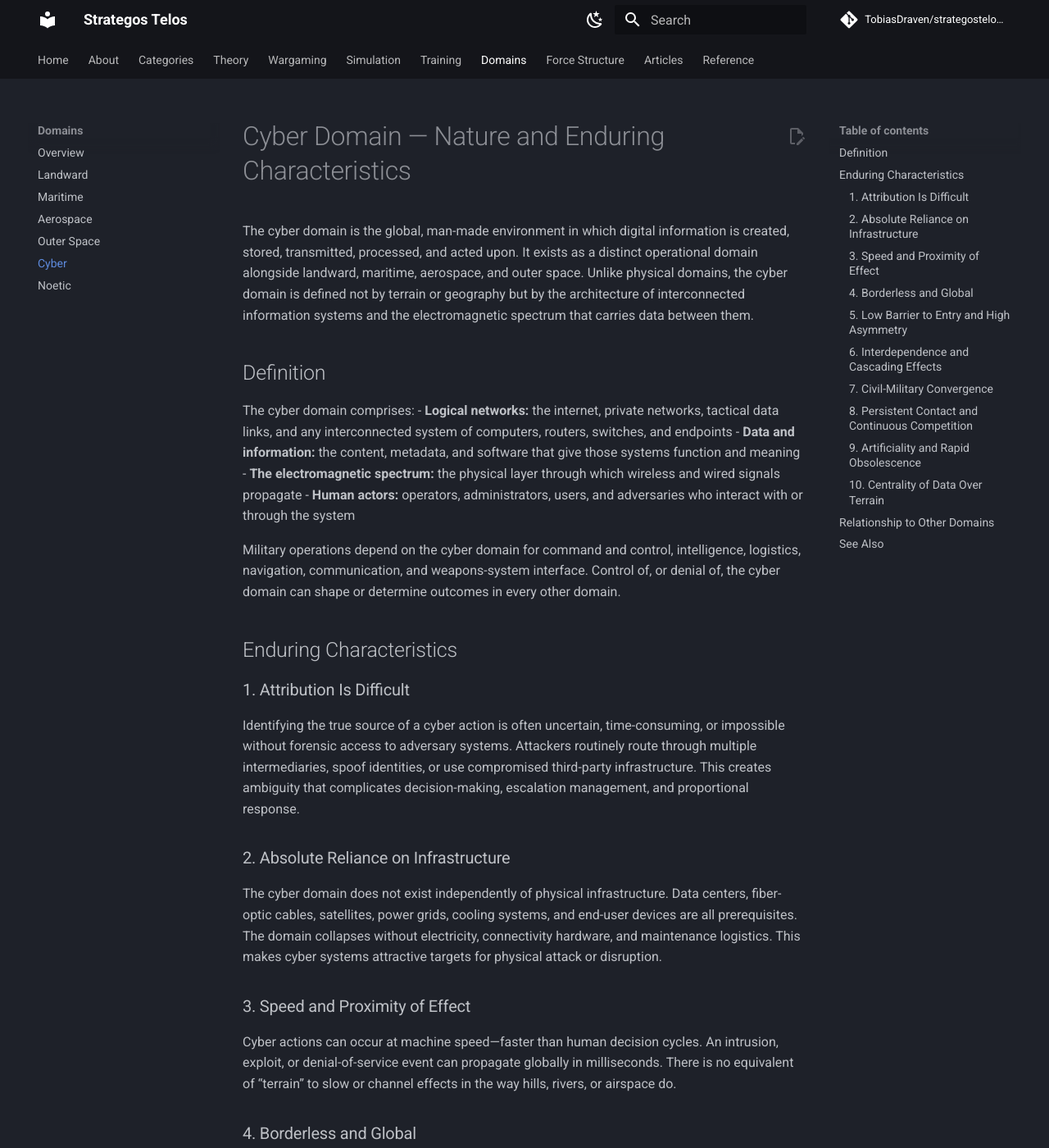
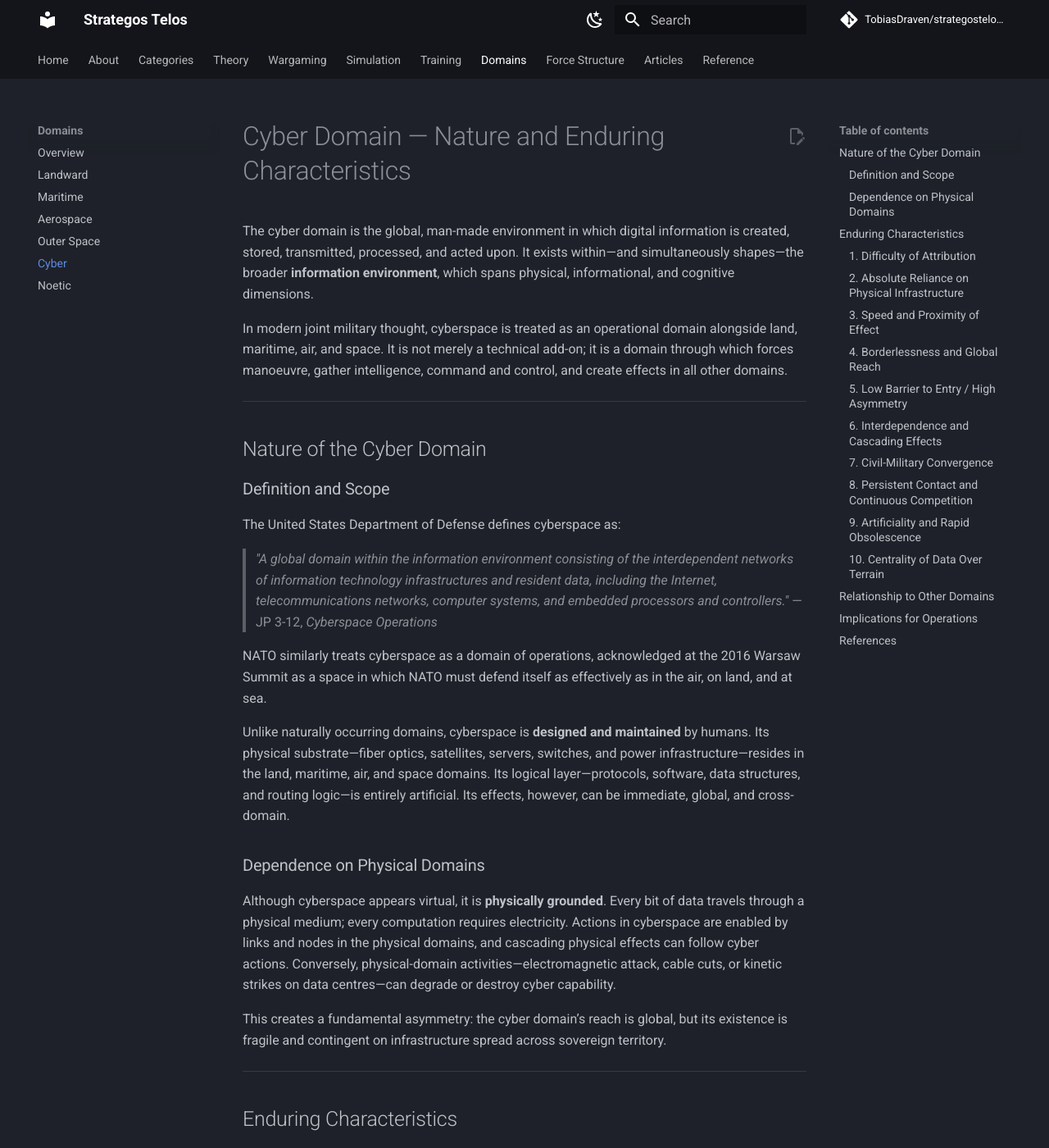
Before and after one commit to TobiasDraven/strategostelos-wiki, an MkDocs documentation site: the page built from docs/domains/cyber.md, in a window 1280 px wide and 1400 px high. Shown: the whole window at 82% size. Built offline with MkDocs 1.6.1 and Material for MkDocs 9.7.7, drawn with Linux system fonts in a browser that asks for light colours; comment, search, counter and statistics services are not loaded; some of the changed text lies outside the part shown.

Commit message:
Rewrite Cyber Domain page with sourced, academic rigor

```diff
--- a/docs/domains/cyber.md
+++ b/docs/domains/cyber.md
@@ -1,69 +1,113 @@
 # Cyber Domain — Nature and Enduring Characteristics
 
-The cyber domain is the global, man-made environment in which digital information is created, stored, transmitted, processed, and acted upon. It exists as a distinct operational domain alongside landward, maritime, aerospace, and outer space. Unlike physical domains, the cyber domain is defined not by terrain or geography but by the architecture of interconnected information systems and the electromagnetic spectrum that carries data between them.
+The cyber domain is the global, man-made environment in which digital information is created, stored, transmitted, processed, and acted upon. It exists within—and simultaneously shapes—the broader **information environment**, which spans physical, informational, and cognitive dimensions.
 
-## Definition
+In modern joint military thought, cyberspace is treated as an operational domain alongside land, maritime, air, and space. It is not merely a technical add-on; it is a domain through which forces manoeuvre, gather intelligence, command and control, and create effects in all other domains.
 
-The cyber domain comprises:
-- **Logical networks:** the internet, private networks, tactical data links, and any interconnected system of computers, routers, switches, and endpoints
-- **Data and information:** the content, metadata, and software that give those systems function and meaning
-- **The electromagnetic spectrum:** the physical layer through which wireless and wired signals propagate
-- **Human actors:** operators, administrators, users, and adversaries who interact with or through the system
+---
 
-Military operations depend on the cyber domain for command and control, intelligence, logistics, navigation, communication, and weapons-system interface. Control of, or denial of, the cyber domain can shape or determine outcomes in every other domain.
+## Nature of the Cyber Domain
+
+### Definition and Scope
+
+The United States Department of Defense defines cyberspace as:
+
+> *"A global domain within the information environment consisting of the interdependent networks of information technology infrastructures and resident data, including the Internet, telecommunications networks, computer systems, and embedded processors and controllers."*
+> — JP 3-12, *Cyberspace Operations*
+
+NATO similarly treats cyberspace as a domain of operations, acknowledged at the 2016 Warsaw Summit as a space in which NATO must defend itself as effectively as in the air, on land, and at sea.
+
+Unlike naturally occurring domains, cyberspace is **designed and maintained** by humans. Its physical substrate—fiber optics, satellites, servers, switches, and power infrastructure—resides in the land, maritime, air, and space domains. Its logical layer—protocols, software, data structures, and routing logic—is entirely artificial. Its effects, however, can be immediate, global, and cross-domain.
+
+### Dependence on Physical Domains
+
+Although cyberspace appears virtual, it is **physically grounded**. Every bit of data travels through a physical medium; every computation requires electricity. Actions in cyberspace are enabled by links and nodes in the physical domains, and cascading physical effects can follow cyber actions. Conversely, physical-domain activities—electromagnetic attack, cable cuts, or kinetic strikes on data centres—can degrade or destroy cyber capability.
+
+This creates a fundamental asymmetry: the cyber domain’s reach is global, but its existence is fragile and contingent on infrastructure spread across sovereign territory.
+
+---
 
 ## Enduring Characteristics
 
-### 1. Attribution Is Difficult
+The following characteristics are repeatedly identified in open military doctrine and academic literature as defining features of the cyber domain.
 
-Identifying the true source of a cyber action is often uncertain, time-consuming, or impossible without forensic access to adversary systems. Attackers routinely route through multiple intermediaries, spoof identities, or use compromised third-party infrastructure. This creates ambiguity that complicates decision-making, escalation management, and proportional response.
+### 1. Difficulty of Attribution
 
-### 2. Absolute Reliance on Infrastructure
+Attributing cyber actions to a specific actor—state, non-state, or individual—is one of the most persistent challenges of the domain. Technical barriers include anonymising infrastructure, routing through multiple jurisdictions, and the use of false flags. Political barriers include deliberate denial, plausible pretext, and the absence of an international consensus on evidentiary standards.
 
-The cyber domain does not exist independently of physical infrastructure. Data centers, fiber-optic cables, satellites, power grids, cooling systems, and end-user devices are all prerequisites. The domain collapses without electricity, connectivity hardware, and maintenance logistics. This makes cyber systems attractive targets for physical attack or disruption.
+> *"The attribution problem is a result of the logical distances between locations... as well as the massive scale of the cyber domain that makes it difficult to identify exactly where any action originated."*
+> — RAND Corporation
+
+This uncertainty complicates deterrence, retaliation, and legal accountability.
+
+### 2. Absolute Reliance on Physical Infrastructure
+
+Cyberspace has no independent physical existence. It depends on electricity, cooling, cabling, satellites, and hardware—all of which are vulnerable to physical disruption. Power loss, cable cuts, or kinetic strikes on key nodes can render vast virtual spaces unusable. This makes cyber capabilities both powerful and fragile.
 
 ### 3. Speed and Proximity of Effect
 
-Cyber actions can occur at machine speed—faster than human decision cycles. An intrusion, exploit, or denial-of-service event can propagate globally in milliseconds. There is no equivalent of “terrain” to slow or channel effects in the way hills, rivers, or airspace do.
+Cyber actions can occur at machine speed, compressing decision cycles that once took hours or days into milliseconds. Effects can be felt near-instantly across continents. At the same time, access to a target is often built weeks or months in advance, meaning operational timelines can be long even when effects are immediate.
 
-### 4. Borderless and Global
+### 4. Borderlessness and Global Reach
 
-Data and signals ignore national boundaries, sovereign airspace, and traditional zones of control. A packet may transit multiple jurisdictions in a single trip. This makes unilateral control impractical and cooperation or norms essential for stability.
+Cyberspace does not respect national boundaries. Data packets traverse multiple sovereign jurisdictions in seconds. An adversary can project effects into a target’s networks without ever crossing a physical border. This undermines traditional territorial defence models and complicates rules of engagement, jurisdiction, and escalation.
 
-### 5. Low Barrier to Entry and High Asymmetry
+### 5. Low Barrier to Entry / High Asymmetry
 
-Sophisticated capabilities can be developed or acquired at relatively low cost compared with conventional weapons systems. A skilled individual or small group can achieve effects historically associated with nation-state military forces. This democratizes access to disruptive capability and expands the field of potential adversaries.
+The tools, skills, and software needed to conduct cyber operations are increasingly accessible. A sophisticated malware capability can be developed by a small team, or even an individual, at relatively low cost. This allows weaker actors to punch far above their conventional weight against digitally dependent militaries and societies.
 
 ### 6. Interdependence and Cascading Effects
 
-Civilian and military networks are deeply intertwined. Power utilities, financial systems, transport networks, and healthcare systems all rely on cyber infrastructure. An attack on one node can cascade across sectors and domains. This creates both vulnerability and a need for whole-of-society approaches to defense.
+Modern military and civilian systems are deeply interconnected. A cyber effect on a single node can cascade through dependent networks, creating second- and third-order effects far beyond the initial target. This interdependency is a force multiplier for attackers and a systemic risk for defenders.
 
 ### 7. Civil-Military Convergence
 
-The same infrastructure, software, and personnel often serve both civilian and military functions. Commercial satellite imagery, undersea cables, cloud services, and GPS are used by civilians and militaries alike. This blurs the traditional separation between civil and military domains and complicates targeting, protection, and rules of engagement.
+The majority of critical cyber infrastructure is owned and operated by the private sector, not militaries. Civilian networks carry military communications; commercial technology drives military innovation. This means military cyber operations are rarely purely military endeavours—they require engagement with industry, academia, and civil society.
 
 ### 8. Persistent Contact and Continuous Competition
 
-Unlike physical domains, where forces may contact each other episodically, cyber actors operate in persistent contact. Intrusions, scanning, probing, and low-level exploitation occur continuously, even in peacetime. Competition therefore does not have a clear start or stop; it is ongoing and embedded in normal network operations.
+Because the threshold for entry is low and access can be prepositioned, adversaries can maintain persistent presence in each other’s networks during peacetime. Cyber operations thus occur continuously, below and above the threshold of armed conflict, blurring the traditional distinction between peace and war.
 
 ### 9. Artificiality and Rapid Obsolescence
 
-The cyber domain is entirely man-made and engineered. Its geography—network topology, protocols, software architectures—changes as technology evolves. Capabilities, vulnerabilities, and defensive methods can become obsolete in months or years, unlike terrain features or weapon systems that may remain relevant for decades.
+Cyberspace is entirely designed. Its architectures, protocols, and software are human constructs that can be redesigned, patched, or abandoned. What is a dominant capability today may be obsolete in months. This drives rapid innovation but also rapid vulnerability—zero-day exploits, legacy systems, and supply-chain weaknesses persist precisely because updating everything instantly is impossible.
 
 ### 10. Centrality of Data Over Terrain
 
-Outcome is determined less by control of physical space and more by control, integrity, and availability of data. Information superiority—knowing, influencing, or denying what the adversary knows—can be more decisive than physical position. This inverts traditional terrain-centric doctrine and demands new mental models for planning and command.
+In traditional domains, control of terrain, sea lines of communication, or airspace is decisive. In cyberspace, the equivalent is control of data flows, network nodes, and information. The concept of *key terrain* becomes *key data*—databases, routing infrastructure, authentication systems, and decision-relevant information.
+
+---
 
 ## Relationship to Other Domains
 
-The cyber domain does not replace physical domains; it shapes and enables them. Modern landward, maritime, aerospace, and space operations depend on cyber systems for navigation, targeting, communication, and logistics. Conversely, kinetic action can disable or destroy critical cyber infrastructure. Effective military strategy therefore treats cyber as an integrated component of multi-domain operations, not as a standalone specialty.
+Cyberspace is **wholly contained within the information environment**, yet it pervades the physical domains through the electromagnetic spectrum and networked infrastructure. Space and cyber have a uniquely tight coupling: virtually all modern space operations depend on cyberspace for control, telemetry, and data. Air, land, and maritime platforms are likewise cyber-dependent for navigation, communications, and weapons integration.
 
-## See Also
-
-- [Simulation](../simulation/index.md) — modeling and simulation of cyber-physical systems
-- [Wargaming](../wargaming/index.md) — methods for exploring cyber decision-making and escalation
-- [Domains](../domains/index.md) — overview of all operational domains
+For these reasons, modern joint operations treat cyber not as a support function, but as an **integrating medium** across all domains.
 
 ---
 
-*This entry is part of the Strategos Telos encyclopedia. It is intended to be generalizable to military doctrine and academic study worldwide.*
+## Implications for Operations
+
+- **Manoeuvre in cyberspace** is possible but non-geographic; commanders must think in terms of logical access, not terrain.
+- **Deterrence by denial alone** is insufficient because no system can be made completely secure.
+- **Deterrence by punishment** is complicated by attribution uncertainty and proportionality concerns.
+- **Mission assurance** requires resilience, redundancy, and active defence—not just perimeter protection.
+
+---
+
+## References
+
+1. Joint Publication 3-12, *Cyberspace Operations*, U.S. Department of Defense, 8 June 2018.
+2. Joint Publication 3-0, *Joint Operations*, U.S. Department of Defense, 17 January 2017, Incorporating Change 1, 22 October 2018.
+3. FM 3-12, *Cyberspace and Electronic Warfare Operations*, U.S. Department of the Army.
+4. NATO, *Warsaw Summit Communiqué*, 8–9 July 2016, para. 70.
+5. NATO, *Strategic Concept*, 2010 and 2022 updates.
+6. RAND Corporation, *Creating Selective Overmatch*, 2021.
+7. Devanny, A., *Strategy in an Uncertain Age: Cyber Power and the Challenge of Attribution*, King’s College London, 2022.
+8. Yale Law School, *Rules for Attributing the Source of a Cyber-Attack*, 2017.
+9. NATO Parliamentary Assembly, *Offense-Defence Balance in Cyber Challenge*, 2023.
+10. NATO CCD COE, *Cyber Defence Handbook*, 2018.
+11. NDU Press, *PRISM 7-2*, “Differentiating Kinetic and Cyber Weapons to Improve Integrated Combat.”
+12. NDU Press, *Integrated Deterrence and Cyberspace*.
+13. Congressional Research Service, *Defense Primer: Cyberspace Operations*, 2022.
+14. EU EEAS, *Military Vision and Strategy for Cyberspace*, 2021.
```
